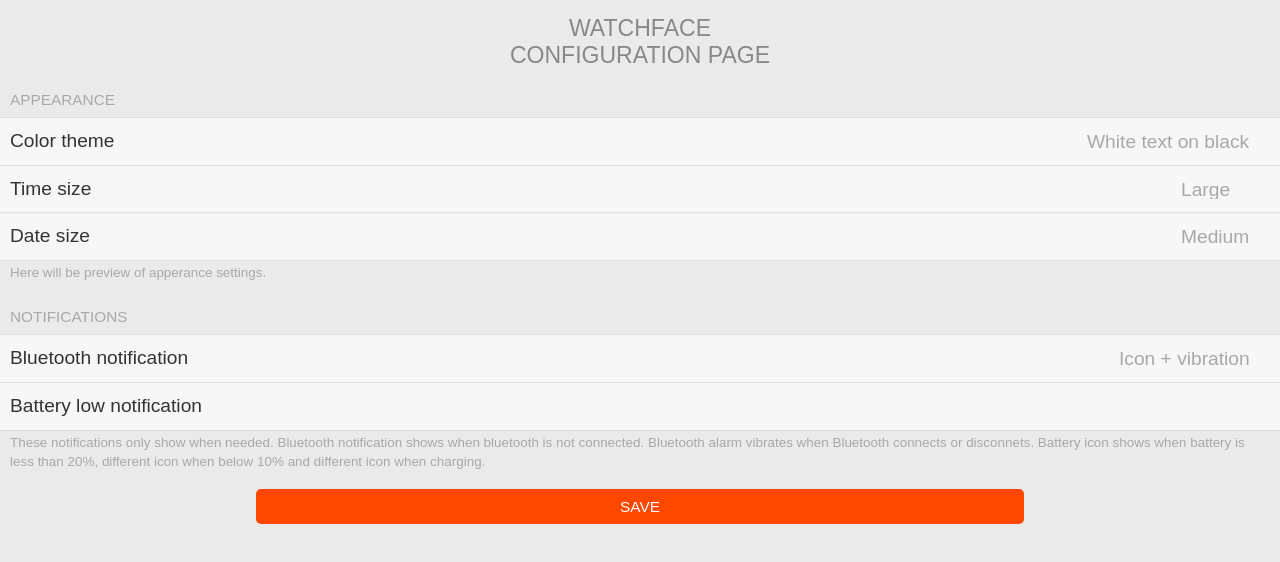
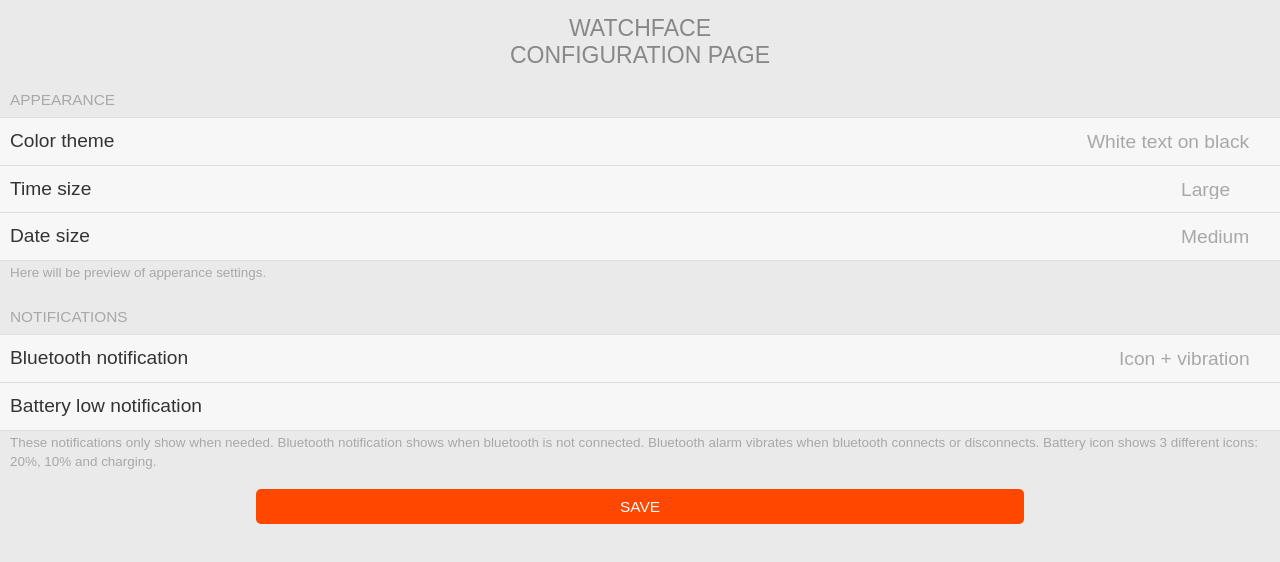
Before and after one commit to gogothegogo/SimpleSquare_Pebble, a plain HTML site: page index.html in a window 1280 px wide. Drawn offline with Linux system fonts and the light colour scheme; a script that the page names is missing.

Commit message:
Update index.html

```diff
--- a/index.html
+++ b/index.html
@@ -73,8 +73,8 @@
   </div>
   <div class="item-container-footer">
     These notifications only show when needed. Bluetooth notification shows when bluetooth is not connected.
-    Bluetooth alarm vibrates when Bluetooth connects or disconnets.
-    Battery icon shows when battery is less than 20%, different icon when below 10% and different icon when charging.
+    Bluetooth alarm vibrates when bluetooth connects or disconnects.
+    Battery icon shows 3 different icons: 20%, 10% and charging.
   </div>
 </div>
   <div class='item-container'>
```
